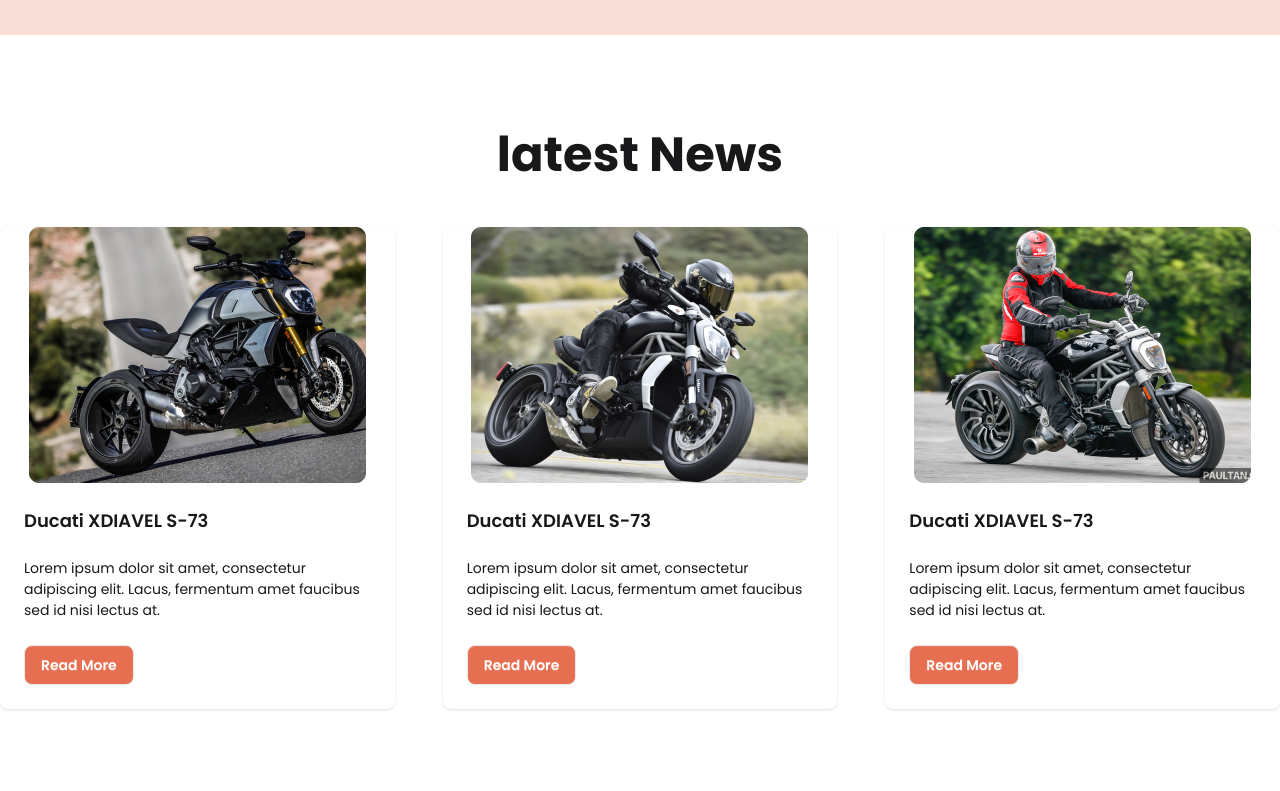
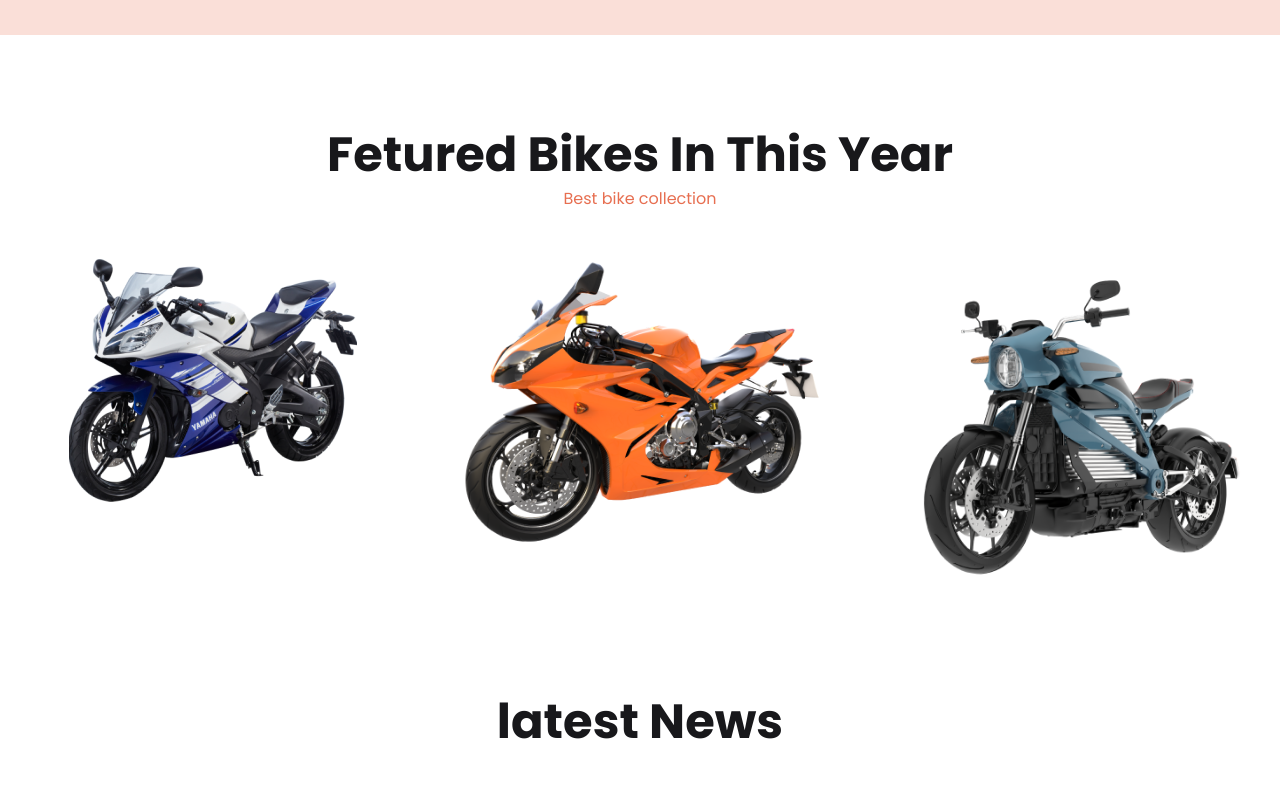
Before and after one commit to omarfarhatul/Biker-zone-project, a plain HTML site: page index.html in a window 1280 px wide. Shown: the part 580-1371 px from the top of the page. Drawn offline with nearby package versions, Linux system fonts and the light colour scheme.

Commit message:
Add Featured bikes

```diff
--- a/index.html
+++ b/index.html
@@ -124,6 +124,17 @@
 
      <!-- main section -->
      <main class="md:container mx-auto">
+      <!-- Fetured Bikes In This Year -->
+       <section class="my-24">
+        <h1 class="text-5xl font-bold text-center mb-2">Fetured Bikes In This Year</h1>
+        <p class="text-[#E76F51] text-center items-center mb-12">Best bike collection</p>
+        <div class="grid md:grid-cols-2 lg:grid-cols-3">
+          <img class="mx-auto" src="./images/others/feature-bike.png" alt="">
+          <img class="w-9/10 mx-auto" src="./images/slider/bike3.png" alt="">
+          <img src="./images/slider/bike4.png" alt="">
+        </div>
+       </section>
+
       <!-- latest news -->
        <section class="my-24">
         <h3 class="text-5xl font-bold text-center mb-12">latest News</h3>
```
